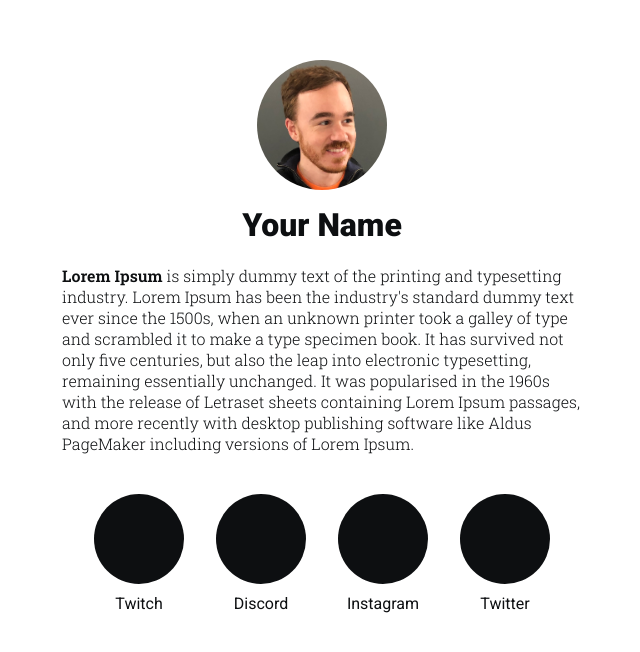
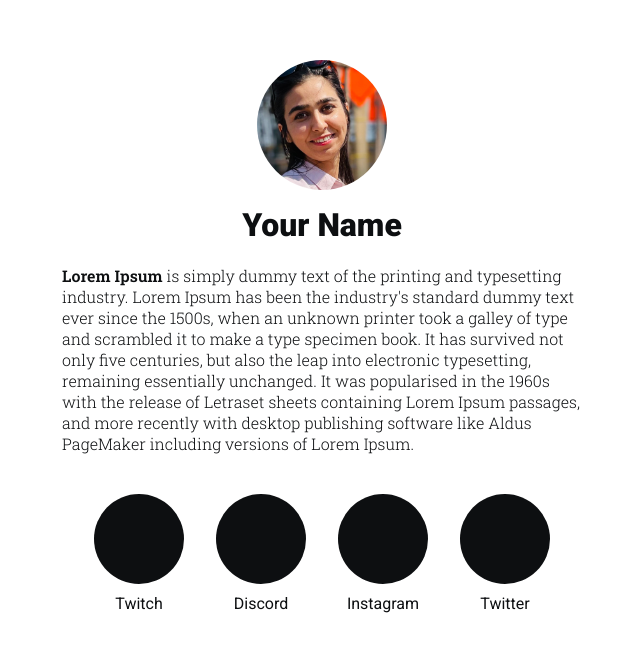
Before and after one commit to elaheyenaz65/elaheh-hatami.github.io, a plain HTML site: page index.html in a window 1280 px wide. Shown: the whole page, without its empty margins (318-958 px from the left). Drawn offline with Linux system fonts and the light colour scheme.

Commit message:
Update index.html

```diff
--- a/index.html
+++ b/index.html
@@ -31,7 +31,7 @@
         background-color: white;
         border-radius: 50%;
         background-repeat: no-repeat;
-        background-image: url('assets/profile.jpeg');
+        background-image: url('assets/IMG_0952.jpg');
         background-size: 118%;
         background-position: 70% 28%
       }
```
